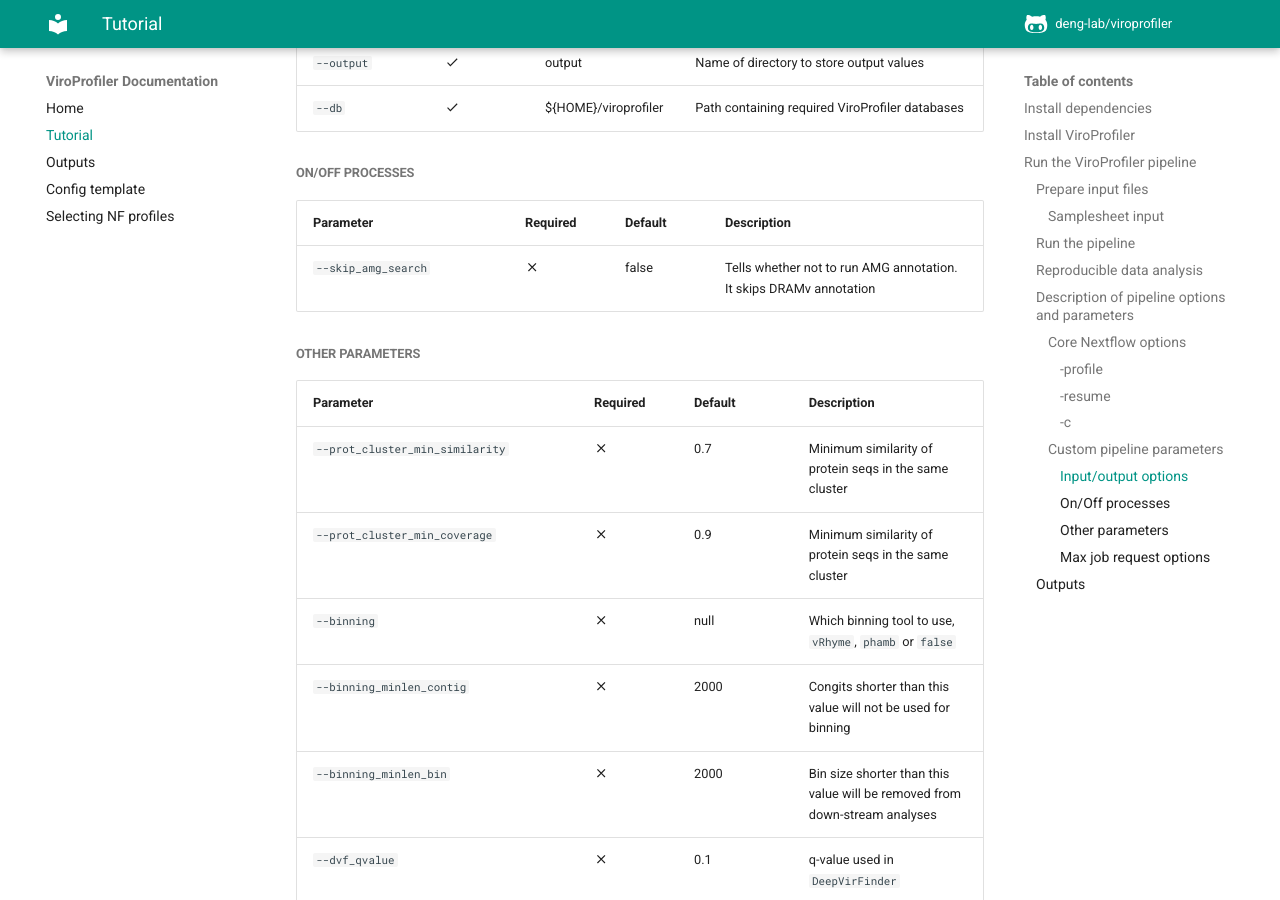
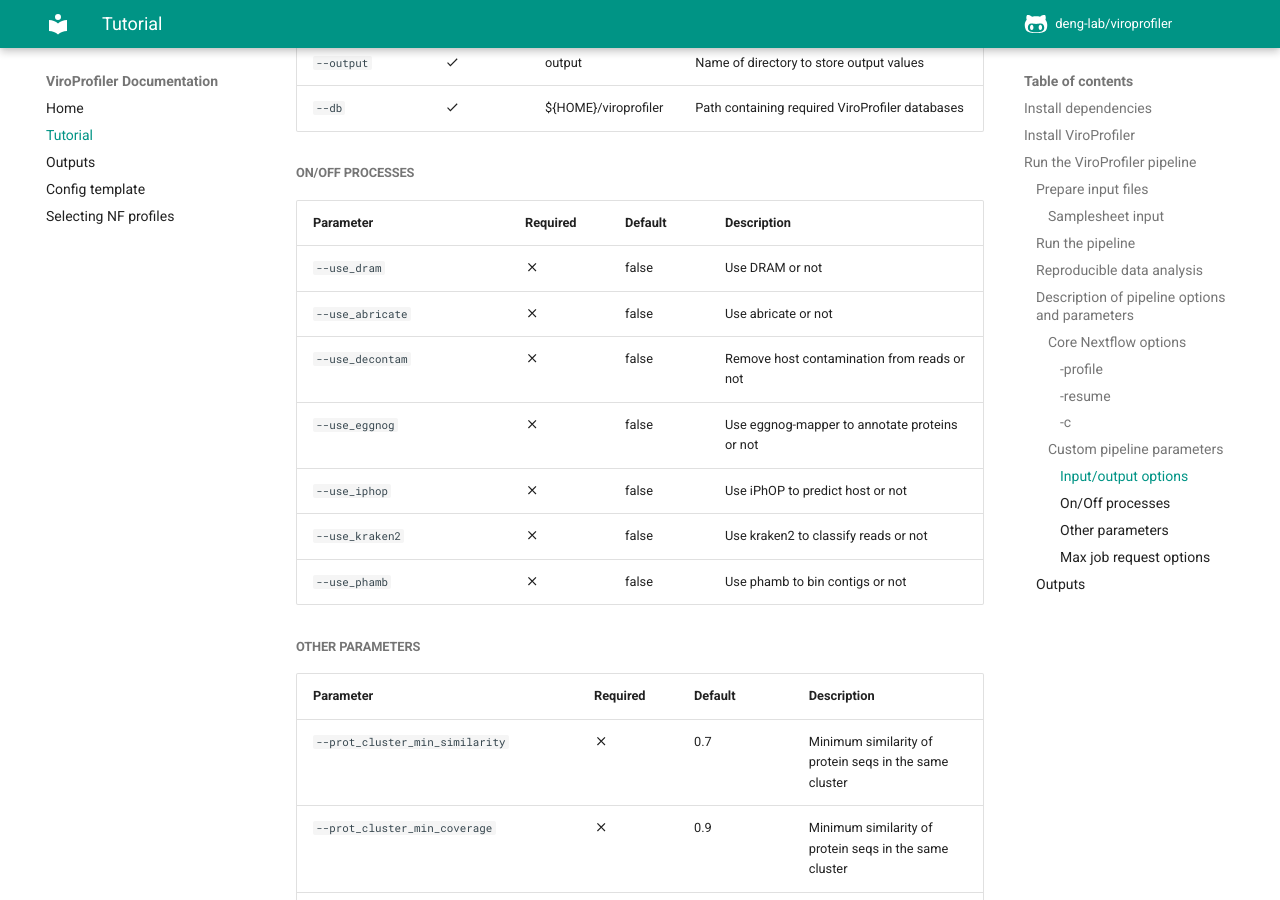
Before and after one commit to deng-lab/viroprofiler, an MkDocs documentation site: the page built from docs/tutorial.md, in a window 1280 px wide and 900 px high, scrolled down 4513 px. Built offline with MkDocs 1.6.1 and Material for MkDocs 9.7.7, drawn with Linux system fonts in a browser that asks for light colours; comment, search, counter and statistics services are not loaded; some of the changed text lies outside the part shown.

````diff
--- a/docs/tutorial.md
+++ b/docs/tutorial.md
@@ -76,7 +76,7 @@ The typical command for running the pipeline is as follows:
 ```console
 nextflow run deng-lab/viroprofiler \
     --input samplesheet.csv \
-    -profile singularity \
+    -profile singularity
 ```
 
 This will launch the pipeline with the `singularity` configuration profile. See [Selecting NF profiles](profiles.md#) for more information about profiles.
@@ -162,7 +162,13 @@ Specify the path to a specific config file (this is a core Nextflow command). Se
 
 | <div style="width:180px">Parameter</div> | Required | Default | Description |
 | :--------------------------------------- | :------- | :------ | :---------- |
-| `--skip_amg_search` | :material-close: | false | Tells whether not to run AMG annotation. It skips DRAMv annotation |
+| `--use_dram` | :material-close: | false | Use DRAM or not |
+| `--use_abricate` | :material-close: | false | Use abricate or not |
+| `--use_decontam` | :material-close: | false | Remove host contamination from reads or not |
+| `--use_eggnog` | :material-close: | false | Use eggnog-mapper to annotate proteins or not |
+| `--use_iphop` | :material-close: | false | Use iPhOP to predict host or not |
+| `--use_kraken2` | :material-close: | false | Use kraken2 to classify reads or not |
+| `--use_phamb` | :material-close: | false | Use phamb to bin contigs or not |
 
 
 ##### Other parameters
````
Also changed, not shown: other parts of docs/tutorial.md (+5 -5 lines), README.md (+7 -2 lines), 1 other file.
